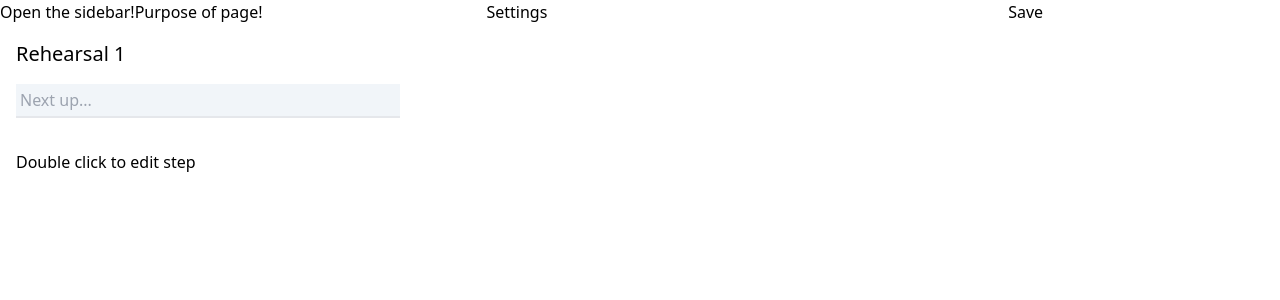
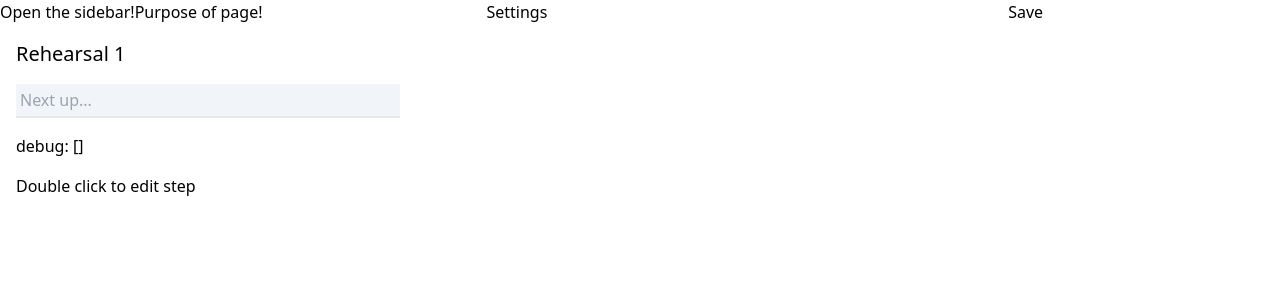
Before and after one commit to jlmonge/rehearsal, a React (Vite) app: page / in a window 1280 px wide. Shown: the top 300 px of the page. Built offline with nearby package versions, Linux system fonts and the light colour scheme.

Commit message:
Implement custom local storage hook

```diff
--- a/src/App.tsx
+++ b/src/App.tsx
@@ -5,12 +5,13 @@ import Sidebar from "./components/Sidebar";
 import { Step } from "./types/features";
 import EditStep from "./components/EditStep";
 import Settings from "./components/Settings";
+import { useLocalStorage } from "./hooks/useLocalStorage";
 
 function App() {
   const [isOpenSidebar, setIsOpenSidebar] = useState(false);
   const [isOpenSettings, setIsOpenSettings] = useState(false);
-  const [stepInput, setStepInput] = useState("");
-  const [steps, setSteps] = useState<Step[]>([]);
+  const [stepInput, setStepInput] = useLocalStorage("input", "");
+  const [steps, setSteps] = useLocalStorage("steps", [] as Step[]);
 
   const handleOpenSidebar = () => {
     setIsOpenSidebar(!isOpenSidebar);
@@ -88,7 +89,7 @@ function App() {
                 />
               ))}
             </ul>
-            {/* <span>debug: {JSON.stringify(steps)}</span> */}
+            <span>debug: {JSON.stringify(steps)}</span>
           </div>
           <span>Double click to edit step</span>
         </main>
--- /dev/null
+++ b/src/hooks/useLocalStorage.tsx
@@ -0,0 +1,19 @@
+import { useEffect, useState } from "react";
+
+function getStorageValue<T>(key: string, defaultValue: T) {
+  const value = localStorage.getItem(key);
+  return value ? JSON.parse(value) : defaultValue;
+}
+
+export function useLocalStorage<T>(
+  key: string,
+  defaultValue: T
+): [T, (value: T) => void] {
+  const [value, setValue] = useState(() => getStorageValue(key, defaultValue));
+
+  useEffect(() => {
+    localStorage.setItem(key, JSON.stringify(value));
+  }, [key, value]);
+
+  return [value, setValue];
+}
```
